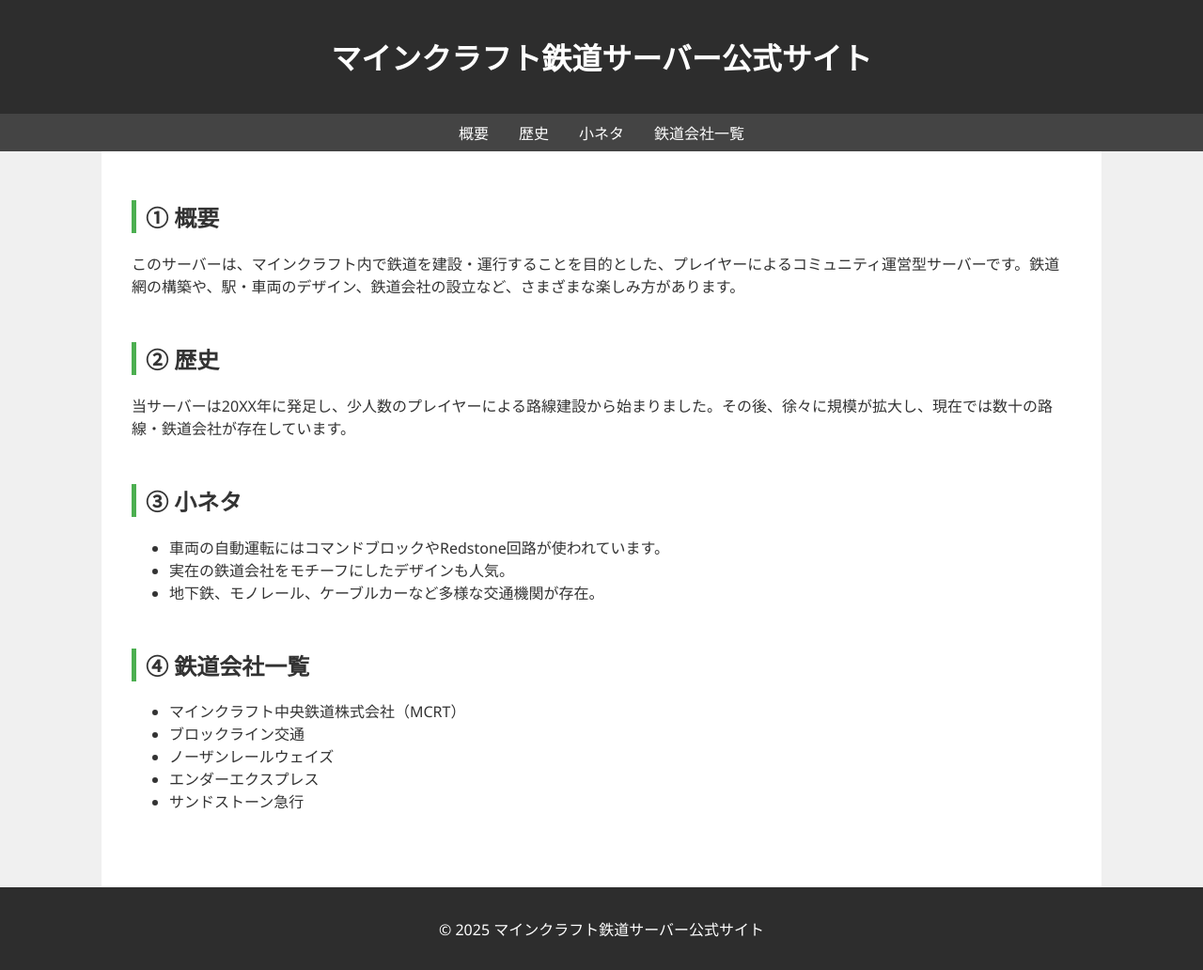
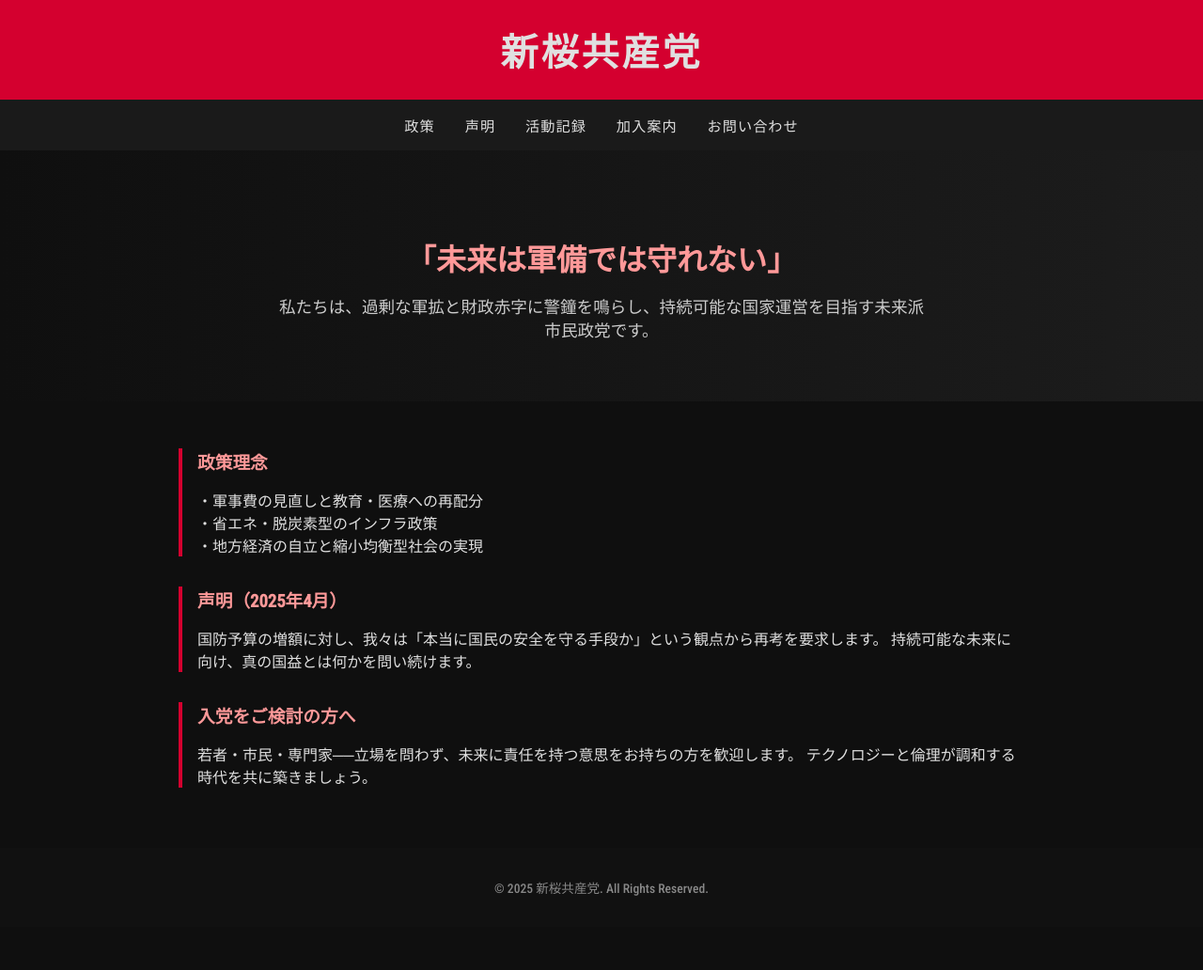
Before and after one commit to eeaeeaeeaeeaeea/kyousantou, a plain HTML site: page index.html in a window 1280 px wide. Shown: the whole page at 94% size. After the commit the page ends 986 px from the top, so only its background shows below. Drawn offline with Linux system fonts and the light colour scheme.

Commit message:
Update index.html

```diff
--- a/index.html
+++ b/index.html
@@ -1,94 +1,139 @@
 <!DOCTYPE html>
 <html lang="ja">
 <head>
-  <meta charset="UTF-8">
-  <meta name="viewport" content="width=device-width, initial-scale=1.0">
-  <title>マインクラフト鉄道サーバー公式サイト</title>
+  <meta charset="UTF-8" />
+  <meta name="viewport" content="width=device-width, initial-scale=1.0"/>
+  <title>新桜共産党 - 公式ホームページ</title>
+  <link href="https://fonts.googleapis.com/css2?family=Roboto+Condensed:wght@500&display=swap" rel="stylesheet">
   <style>
     body {
-      font-family: 'Segoe UI', sans-serif;
       margin: 0;
-      background-color: #f0f0f0;
-      color: #333;
+      font-family: 'Roboto Condensed', sans-serif;
+      background-color: #0f0f0f;
+      color: #e0e0e0;
     }
-    header, footer {
-      background-color: #2d2d2d;
-      color: white;
-      padding: 1em;
+
+    header {
+      background-color: #d4002f;
+      padding: 1.5rem;
       text-align: center;
     }
+
+    header h1 {
+      margin: 0;
+      font-size: 2.5rem;
+      letter-spacing: 3px;
+    }
+
     nav {
-      background-color: #444;
+      background-color: #1a1a1a;
       display: flex;
       justify-content: center;
-      gap: 2em;
-      padding: 0.5em;
+      gap: 2rem;
+      padding: 1rem;
     }
+
     nav a {
-      color: white;
+      color: #e0e0e0;
       text-decoration: none;
+      text-transform: uppercase;
+      font-size: 0.95rem;
+      letter-spacing: 1px;
     }
-    nav a:hover {
-      text-decoration: underline;
+
+    .hero {
+      background: linear-gradient(to right, #0f0f0f, #1c1c1c);
+      text-align: center;
+      padding: 4rem 2rem;
     }
-    main {
-      padding: 2em;
-      max-width: 1000px;
+
+    .hero h2 {
+      font-size: 2rem;
+      margin-bottom: 1rem;
+      color: #ff9999;
+    }
+
+    .hero p {
+      font-size: 1.1rem;
+      max-width: 700px;
       margin: auto;
-      background: white;
+      color: #cccccc;
     }
-    section {
-      margin-bottom: 3em;
+
+    .sections {
+      max-width: 900px;
+      margin: auto;
+      padding: 2rem;
     }
-    h2 {
-      border-left: 5px solid #4CAF50;
-      padding-left: 10px;
+
+    .section {
+      margin-bottom: 2rem;
+      border-left: 4px solid #d4002f;
+      padding-left: 1rem;
+    }
+
+    .section h3 {
+      color: #ff9999;
+      margin-bottom: 0.5rem;
+    }
+
+    footer {
+      background-color: #111;
+      color: #888;
+      text-align: center;
+      padding: 2rem 1rem;
+      font-size: 0.85rem;
     }
   </style>
 </head>
 <body>
   <header>
-    <h1>マインクラフト鉄道サーバー公式サイト</h1>
+    <h1>新桜共産党</h1>
   </header>
   <nav>
-    <a href="#gaiyou">概要</a>
-    <a href="#rekishi">歴史</a>
-    <a href="#koneta">小ネタ</a>
-    <a href="#kaisya">鉄道会社一覧</a>
+    <a href="#">政策</a>
+    <a href="#">声明</a>
+    <a href="#">活動記録</a>
+    <a href="#">加入案内</a>
+    <a href="#">お問い合わせ</a>
   </nav>
-  <main>
-    <section id="gaiyou">
-      <h2>① 概要</h2>
-      <p>このサーバーは、マインクラフト内で鉄道を建設・運行することを目的とした、プレイヤーによるコミュニティ運営型サーバーです。鉄道網の構築や、駅・車両のデザイン、鉄道会社の設立など、さまざまな楽しみ方があります。</p>
-    </section>
 
-    <section id="rekishi">
-      <h2>② 歴史</h2>
-      <p>当サーバーは20XX年に発足し、少人数のプレイヤーによる路線建設から始まりました。その後、徐々に規模が拡大し、現在では数十の路線・鉄道会社が存在しています。</p>
-    </section>
+  <div class="hero">
+    <h2>「未来は軍備では守れない」</h2>
+    <p>
+      私たちは、過剰な軍拡と財政赤字に警鐘を鳴らし、持続可能な国家運営を目指す未来派市民政党です。
+    </p>
+  </div>
 
-    <section id="koneta">
-      <h2>③ 小ネタ</h2>
-      <ul>
-        <li>車両の自動運転にはコマンドブロックやRedstone回路が使われています。</li>
-        <li>実在の鉄道会社をモチーフにしたデザインも人気。</li>
-        <li>地下鉄、モノレール、ケーブルカーなど多様な交通機関が存在。</li>
-      </ul>
-    </section>
+  <div class="sections">
+    <div class="section">
+      <h3>政策理念</h3>
+      <p>
+        ・軍事費の見直しと教育・医療への再配分<br>
+        ・省エネ・脱炭素型のインフラ政策<br>
+        ・地方経済の自立と縮小均衡型社会の実現
+      </p>
+    </div>
 
-    <section id="kaisya">
-      <h2>④ 鉄道会社一覧</h2>
-      <ul>
-        <li>マインクラフト中央鉄道株式会社（MCRT）</li>
-        <li>ブロックライン交通</li>
-        <li>ノーザンレールウェイズ</li>
-        <li>エンダーエクスプレス</li>
-        <li>サンドストーン急行</li>
-      </ul>
-    </section>
-  </main>
+    <div class="section">
+      <h3>声明（2025年4月）</h3>
+      <p>
+        国防予算の増額に対し、我々は「本当に国民の安全を守る手段か」という観点から再考を要求します。
+        持続可能な未来に向け、真の国益とは何かを問い続けます。
+      </p>
+    </div>
+
+    <div class="section">
+      <h3>入党をご検討の方へ</h3>
+      <p>
+        若者・市民・専門家──立場を問わず、未来に責任を持つ意思をお持ちの方を歓迎します。
+        テクノロジーと倫理が調和する時代を共に築きましょう。
+      </p>
+    </div>
+  </div>
+
   <footer>
-    <p>&copy; 2025 マインクラフト鉄道サーバー公式サイト</p>
+    © 2025 新桜共産党. All Rights Reserved.
   </footer>
 </body>
 </html>
```
